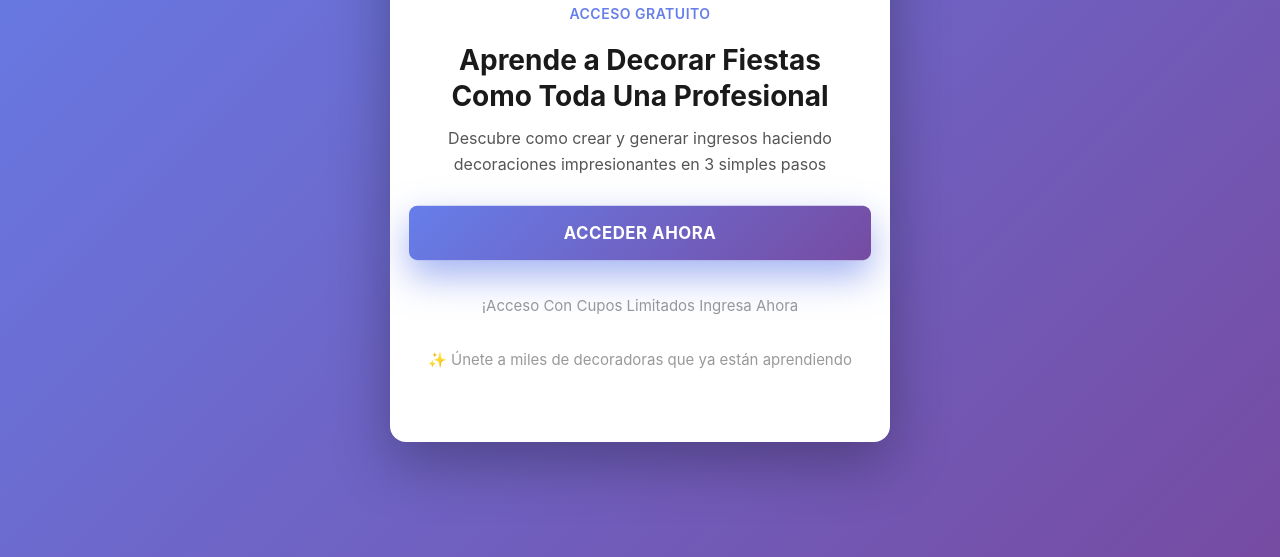
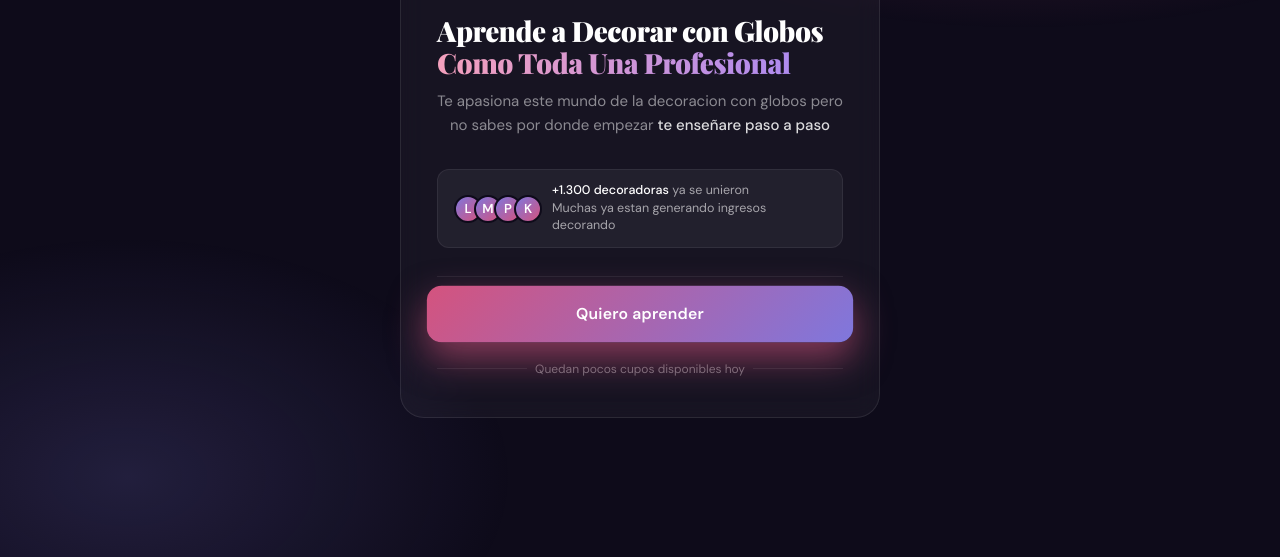
Before and after one commit to DecoracionDeFiestas/ClaseDecoracion, a plain HTML site: page index.html in a window 1280 px wide. Shown: the part 243-800 px from the top of the page. Drawn offline with nearby package versions, Linux system fonts and the light colour scheme.

Commit message:
Update index.html

```diff
--- a/index.html
+++ b/index.html
@@ -3,128 +3,244 @@
 <head>
 <meta charset="UTF-8">
 <meta name="viewport" content="width=device-width, initial-scale=1.0">
-    <title>Clase Gratuita - Diseño y Decoración de Fiestas</title>
+<title>Clase Decoracion de fiestas</title>
+<link href="https://fonts.googleapis.com/css2?family=Playfair+Display:wght@700;900&family=DM+Sans:wght@400;500;600&display=swap" rel="stylesheet">
 <style>
-        * {
-            margin: 0;
-            padding: 0;
-            box-sizing: border-box;
-        }
+  *, *::before, *::after { margin: 0; padding: 0; box-sizing: border-box; }
 
   body {
-            font-family: -apple-system, BlinkMacSystemFont, 'Segoe UI', Roboto, Oxygen, Ubuntu, Cantarell, sans-serif;
-            background: linear-gradient(135deg, #667eea 0%, #764ba2 100%);
+    font-family: 'DM Sans', sans-serif;
+    background: #0e0b1a;
     min-height: 100vh;
     display: flex;
     align-items: center;
     justify-content: center;
-            padding: 20px;
+    padding: 24px 16px;
+    position: relative;
+    overflow-x: hidden;
   }
 
-        .container {
-            background: white;
-            border-radius: 16px;
-            padding: 40px 30px;
-            max-width: 500px;
-            width: 100%;
-            box-shadow: 0 20px 60px rgba(0, 0, 0, 0.3);
-            text-align: center;
+  body::before {
+    content: '';
+    position: fixed;
+    inset: 0;
+    background:
+      radial-gradient(ellipse 60% 40% at 80% 10%, rgba(212,83,126,0.22) 0%, transparent 60%),
+      radial-gradient(ellipse 50% 50% at 10% 90%, rgba(127,119,221,0.18) 0%, transparent 60%);
+    pointer-events: none;
   }
 
-        .icon {
-            font-size: 60px;
-            margin-bottom: 20px;
+  .card {
+    background: rgba(255,255,255,0.04);
+    border: 1px solid rgba(255,255,255,0.09);
+    border-radius: 24px;
+    padding: 48px 36px 40px;
+    max-width: 480px;
+    width: 100%;
+    position: relative;
+    backdrop-filter: blur(12px);
   }
 
-        h1 {
-            font-size: 28px;
-            font-weight: 700;
-            color: #1a1a1a;
-            margin-bottom: 12px;
-            line-height: 1.3;
+  .badge {
+    display: inline-flex;
+    align-items: center;
+    gap: 6px;
+    background: rgba(212,83,126,0.15);
+    border: 1px solid rgba(212,83,126,0.3);
+    color: #f4a0bc;
+    font-size: 11px;
+    font-weight: 600;
+    letter-spacing: 1.2px;
+    text-transform: uppercase;
+    padding: 6px 14px;
+    border-radius: 100px;
+    margin-bottom: 28px;
   }
 
-        .subtitle {
-            font-size: 14px;
-            color: #667eea;
-            font-weight: 600;
-            text-transform: uppercase;
-            letter-spacing: 0.5px;
-            margin-bottom: 20px;
-        }
-
-        p {
-            font-size: 16px;
-            color: #555;
-            line-height: 1.6;
-            margin-bottom: 30px;
-        }
-
-
-        .cta-button {
-            display: inline-block;
-            background: linear-gradient(135deg, #667eea 0%, #764ba2 100%);
-            color: white;
-            padding: 16px 40px;
-            border: none;
-            border-radius: 8px;
-            font-size: 16px;
-            font-weight: 700;
-            cursor: pointer;
-            text-decoration: none;
-            transition: transform 0.3s, box-shadow 0.3s;
-            width: 100%;
-            margin-bottom: 15px;
-            text-transform: uppercase;
-            letter-spacing: 0.5px;
-        }
-
-        .cta-button:hover {
-            transform: scale(1.05);
-            box-shadow: 0 15px 35px rgba(102, 126, 234, 0.6);
-        }
-
-        .cta-button:active {
-            transform: translateY(0);
-        }
-
-        .trust-text {
-            font-size: 15px;
-            color: #999;
-            margin-top: 20px;
+  .badge::before {
+    content: '';
+    width: 6px; height: 6px;
+    border-radius: 50%;
+    background: #f4a0bc;
+    animation: blink 1.4s ease-in-out infinite;
   }
 
   @keyframes pulse {
     0% {
       transform: scale(1);
-                box-shadow: 0 10px 25px rgba(102, 126, 234, 0.4);
+      box-shadow: 0 10px 25px rgba(212, 83, 126, 0.4);
     }
     50% {
       transform: scale(1.05);
-                box-shadow: 0 15px 35px rgba(102, 126, 234, 0.6);
+      box-shadow: 0 15px 35px rgba(212, 83, 126, 0.6);
     }
     100% {
       transform: scale(1);
-                box-shadow: 0 10px 25px rgba(102, 126, 234, 0.4);
+      box-shadow: 0 10px 25px rgba(212, 83, 126, 0.4);
     }
   }
 
-        .cta-button {
+  .cta {
     animation: pulse 2s ease-in-out infinite;
   }
 
-        @media (max-width: 480px) {
-            .container {
-                padding: 30px 20px;
+  .cta:hover {
+    animation-play-state: paused;
   }
 
   h1 {
-                font-size: 24px;
+    font-family: 'Playfair Display', serif;
+    font-size: 28px;
+    font-weight: 900;
+    line-height: 1.15;
+    color: #fff;
+    margin-bottom: 10px;
+    letter-spacing: -0.5px;
   }
 
-            p {
+  h1 span {
+    background: linear-gradient(90deg, #f4a0bc, #af8bef);
+    -webkit-background-clip: text;
+    -webkit-text-fill-color: transparent;
+    background-clip: text;
+  }
+
+  .hook {
+    text-align: center;
     font-size: 15px;
+    color: rgba(255,255,255,0.5);
+    margin-bottom: 32px;
+    line-height: 1.6;
   }
+
+  .hook strong {
+    color: rgba(255,255,255,0.85);
+    font-weight: 500;
+  }
+
+  .proof-strip {
+    display: flex;
+    align-items: center;
+    gap: 10px;
+    background: rgba(255,255,255,0.05);
+    border: 1px solid rgba(255,255,255,0.07);
+    border-radius: 12px;
+    padding: 12px 16px;
+    margin-bottom: 28px;
+  }
+
+  .avatars {
+    display: flex;
+  }
+
+  .avatars span {
+    width: 28px; height: 28px;
+    border-radius: 50%;
+    border: 2px solid #0e0b1a;
+    margin-left: -8px;
+    font-size: 13px;
+    display: flex; align-items: center; justify-content: center;
+    background: linear-gradient(135deg, #7f77dd, #d4537e);
+    color: #fff;
+    font-weight: 600;
+  }
+
+  .avatars span:first-child { margin-left: 0; }
+
+  .proof-text {
+    font-size: 12.5px;
+    color: rgba(255,255,255,0.6);
+    line-height: 1.4;
+  }
+
+  .proof-text strong { color: #fff; font-weight: 500; }
+
+  .benefits {
+    list-style: none;
+    margin-bottom: 32px;
+    display: flex;
+    flex-direction: column;
+    gap: 12px;
+  }
+
+  .benefits li {
+    display: flex;
+    align-items: flex-start;
+    gap: 12px;
+    font-size: 14px;
+    color: rgba(255,255,255,0.75);
+    line-height: 1.5;
+  }
+
+  .check {
+    width: 20px; height: 20px;
+    border-radius: 50%;
+    background: rgba(212,83,126,0.2);
+    border: 1px solid rgba(212,83,126,0.4);
+    display: flex; align-items: center; justify-content: center;
+    flex-shrink: 0;
+    margin-top: 1px;
+    font-size: 11px;
+    color: #f4a0bc;
+  }
+
+  .divider {
+    height: 1px;
+    background: rgba(255,255,255,0.07);
+    margin-bottom: 10px;
+  }
+
+  .cta {
+    display: block;
+    width: 100%;
+    padding: 17px 24px;
+    background: linear-gradient(135deg, #d4537e 0%, #7f77dd 100%);
+    color: #fff;
+    font-family: 'DM Sans', sans-serif;
+    font-size: 15px;
+    font-weight: 600;
+    border: none;
+    border-radius: 14px;
+    cursor: pointer;
+    text-decoration: none;
+    text-align: center;
+    letter-spacing: 0.2px;
+    transition: opacity 0.2s, transform 0.15s;
+    position: relative;
+    overflow: hidden;
+  }
+
+  .cta::after {
+    content: '';
+    position: absolute;
+    inset: 0;
+    background: rgba(255,255,255,0);
+    transition: background 0.2s;
+  }
+
+  .cta:hover { opacity: 0.92; transform: translateY(-1px); }
+  .cta:active { transform: translateY(0); }
+
+  .urgency {
+    display: flex;
+    align-items: center;
+    justify-content: center;
+    gap: 8px;
+    margin-top: 20px;
+    font-size: 12px;
+    color: rgba(255,255,255,0.4);
+  }
+
+  .urgency::before, .urgency::after {
+    content: '';
+    flex: 1;
+    height: 1px;
+    background: rgba(255,255,255,0.08);
+  }
+
+  @media (max-width: 420px) {
+    .card { padding: 36px 22px 32px; }
+    h1 { font-size: 26px; }
   }
 </style>
 
@@ -145,20 +261,36 @@
 src="https://www.facebook.com/tr?id=1763346288368161&ev=PageView&noscript=1"
 /></noscript>
 <!-- End Meta Pixel Code -->
+
 </head>
 <body>
-    <div class="container">
-        <div class="icon">🎉</div>
+<div class="card">
 
-        <div class="subtitle">Acceso Gratuito</div>
+  <div class="badge">Ya puedes unirte a la clase de Decoracion · Cupos limitados</div>
 
-        <h1>Aprende a Decorar Fiestas Como Toda Una Profesional</h1>
+  <h1>Aprende a Decorar con Globos<br><span> Como Toda Una Profesional</span></h1>
 
-        <p>Descubre como crear y generar ingresos haciendo decoraciones impresionantes en 3 simples pasos</p>
+  <p class="hook">
+    Te apasiona este mundo de la decoracion con globos pero no sabes por donde empezar <strong>te enseñare paso a paso</strong>
+  </p>
 
-        <a href="https://chat.whatsapp.com/DWgt1QwFlFd2pVyLQMtZrb" class="cta-button">Acceder Ahora</a>
-        <p class="trust-text">¡Acceso Con Cupos Limitados Ingresa Ahora</p>
-        <p class="trust-text">✨ Únete a miles de decoradoras que ya están aprendiendo</p>
+  <div class="proof-strip">
+    <div class="avatars">
+      <span>L</span><span>M</span><span>P</span><span>K</span>
+    </div>
+    <div class="proof-text">
+      <strong>+1.300 decoradoras</strong> ya se unieron<br>Muchas ya estan generando ingresos decorando
+    </div>
+  </div>
+
+  <div class="divider"></div>
+
+  <a href="https://chat.whatsapp.com/DWgt1QwFlFd2pVyLQMtZrb" class="cta">
+    Quiero aprender
+  </a>
+
+  <div class="urgency">Quedan pocos cupos disponibles hoy</div>
+
 </div>
 </body>
 </html>
```
Lines whose indentation alone changed are shown as unchanged.
